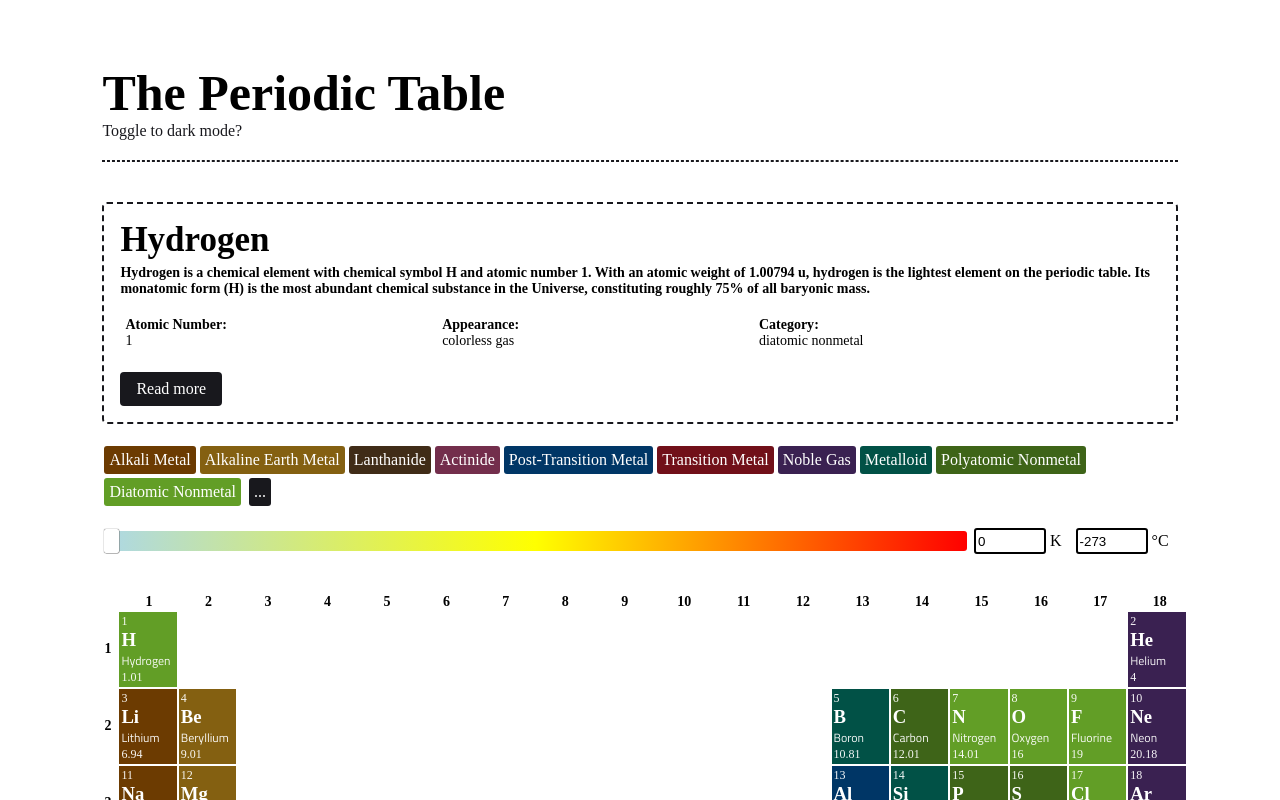
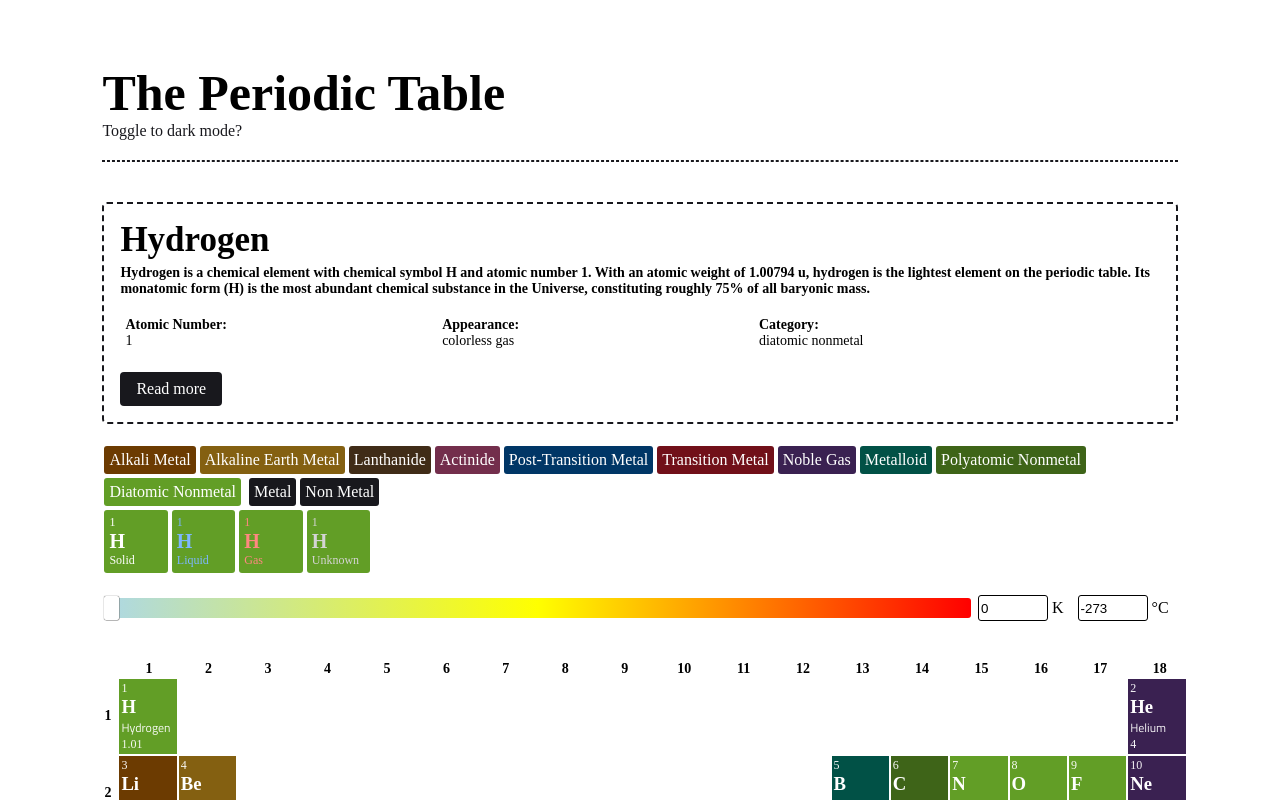
Before and after one commit to scientific-dev/periodic-table, a Svelte app: page / in a window 1280 px wide. Shown: the top 800 px of the page. Built offline with nearby package versions, Linux system fonts and the light colour scheme; a web font is replaced by a local one.

Commit message:
fix: legend css

```diff
--- a/src/components/Element.svelte
+++ b/src/components/Element.svelte
@@ -1,14 +1,14 @@
 <script>
     import { SERIES_COLORS } from '../utils/constants';
 
-    export let element, handler;
+    export let element, handler, fg = 'white';
 
     let bg = SERIES_COLORS[element.ctg] || SERIES_COLORS.unknown;
 </script>
 
 <div
     class="element transition"
-    style="--bg: {bg}; --fg: white;" id="elem-{element.sym}"
+    style="--bg: {bg}; --fg: {fg};" id="elem-{element.sym}"
     on:click={() => handler(element)}
 >
     <p>{element.n}</p>
--- a/src/components/Main.svelte
+++ b/src/components/Main.svelte
@@ -131,17 +131,6 @@
             >{name}</span>
         {/each}
 
-        {#if moreFilters}
-            <br/><br/>
-
-            {#each Object.entries(STATE_COLORS) as [name, color]}
-                <span
-                    class="item"
-                    style="color: {color}; background-color: var(--btn-bg);"
-                    on:click={() => displayElementsWithState(name)}
-                >{name}</span>
-            {/each}
-
         <span
             class="item"
             style="background-color: var(--btn-bg); margin-right: -2px;"
@@ -152,17 +141,21 @@
             class="item"
             style="background-color: var(--btn-bg);"
             on:click={() => displayElementsWithFilter(x => NON_METALS.includes(x.ctg))}
-            >Non Metal</span>
-        {/if}
+        >Non Metal</span> <br/>
 
+        <div class="flex flex-wrap">
+            {#each Object.entries(STATE_COLORS) as [n, color]}
                 <span
-            class="item"
-            style="background-color: var(--fg); color: var(--bg);"
-            on:click={() => {
-                if (moreFilters) normalizeTableDisplay();
-                moreFilters = !moreFilters;
-            }}
-        >...</span>
+                    class="item-state"
+                    style="color: {color}; background-color: {SERIES_COLORS['diatomic nonmetal']};"
+                    on:click={() => displayElementsWithState(n)}
+                >
+                    <p>1</p>
+                    <h3>H</h3>
+                    <p class="trim-text">{n}</p>
+                </span>
+            {/each}
+        </div>
     </div>
 
     <div class="inputs flex flex-wrap">
@@ -205,7 +198,7 @@
         border-radius: 5px;
     }
 
-    .display-element * { margin: 0; }
+    .display-element *, .item-state * { margin: 0; }
     .display-element h3 { font-size: var(--h2-size); }
 
     .display-element h3:hover {
@@ -255,6 +248,15 @@
         -webkit-filter: brightness(120%);
     }
 
+    .item-state {
+        text-align: left!important;
+        border-radius: 2px;
+        width: var(--cell-size);
+    }
+
+    .item-state p { font-size: 12px; }
+    .item-state h3 { font-size: 20px; }
+
     .values { margin-top: 10px; }
     .values span p:first-child { margin-right: 5px; }
 
@@ -273,7 +275,7 @@
     input[type=number] {
         outline: none;
         border-radius: 3px;
-        border: 2px solid var(--dark-fg);
+        border: 1px solid var(--dark-fg);
     }
 
     input[type=range] {
@@ -358,6 +360,7 @@
 
     @media (max-width: 500px) {
         .values span { margin-top: 5px; }
+        .series .item { width: 100%; }
 
         input[type=range] {
             width: 100%;
--- a/src/components/Table.svelte
+++ b/src/components/Table.svelte
@@ -71,7 +71,7 @@
 </div>
 
 <style>
-    .table-wrapper {
+    :global(:root) {
         --cell-size: calc((100% - 113px) / 18);
         --ix-size-full: calc(var(--cell-size) + 5px);
         --cell-size-full: calc(var(--cell-size) + 4px);
@@ -128,7 +128,7 @@
 
     @media (max-width: 700px) {
         .table { overflow: auto; }
-        .table-wrapper {
+        :global(:root) {
             --cell-size: 40px;
             --ix-size-full: calc(var(--cell-size) + 4px);
         }
--- a/src/styles/global.css
+++ b/src/styles/global.css
@@ -48,6 +48,12 @@ body {
 .strong { font-weight: bold; }
 .m-0 { margin: 0; }
 
+.trim-text {
+	overflow: hidden;
+	white-space: nowrap;
+	text-overflow: ellipsis;
+}
+
 .transition {
 	transition: .2s;
     -webkit-transition: .2s;
```
Lines whose indentation alone changed are shown as unchanged.
